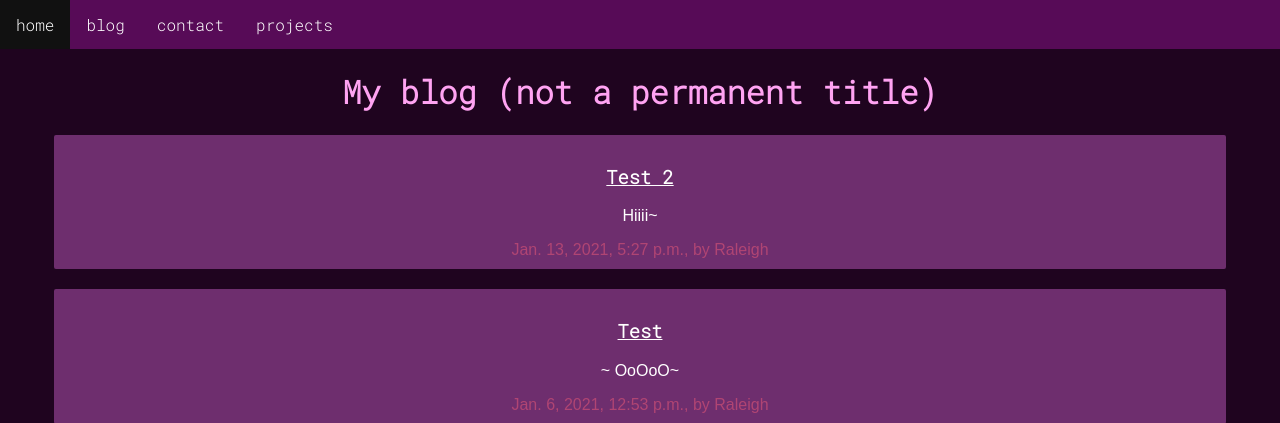
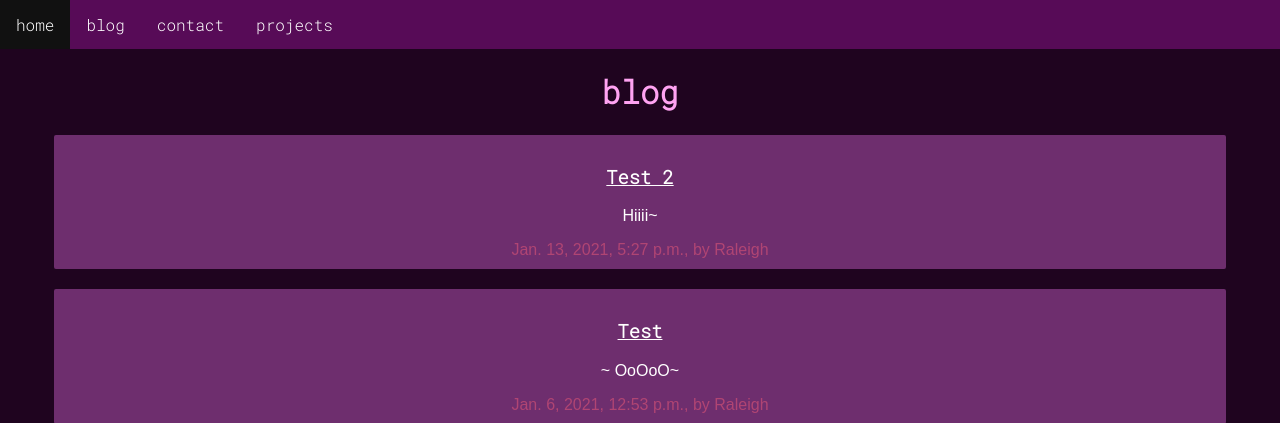
Before and after one commit to l3gacyb3ta/blog, a Django app: page /blog in a window 1280 px wide. Shown: the top 423 px of the page. Run offline with Django 3.2, Linux system fonts and the light colour scheme; data comes from the database, SQL or seed files in the repository.

Commit message:
Refinements, #release time!

```diff
--- a/blog_app/static/css/blog.css
+++ b/blog_app/static/css/blog.css
@@ -157,3 +157,7 @@ li a:hover {
   width: 100%;
   height: 100%;
 }
+
+.wavy-text{
+  filter:url('#wavy');
+}
--- a/blog_app/templates/blog/contact.html
+++ b/blog_app/templates/blog/contact.html
@@ -3,7 +3,7 @@
   <head>
     <link rel="stylesheet" href="{% static 'css/navbar.css' %}">
     <link rel="stylesheet" href="{% static 'css/blog.css' %}">
-    <title>l3gacy - home</title>
+    <title>l3gacy - contacts</title>
   </head>
   <body>
     <ul>
@@ -13,6 +13,9 @@
      <li><a href="/projects">projects</a></li>
     </ul>
 
+    <br>
+    <h1 class="center">contact me!</h1>
+    <br>
 
     {% for contact in contacts %}
     <article class="center"><p><a href="{{ contact.url }}">{{ contact.name }}</a> - {{ contact.flavor_text }}</p></article>
--- a/blog_app/templates/blog/post_detail.html
+++ b/blog_app/templates/blog/post_detail.html
@@ -14,7 +14,7 @@
     </ul>
 
     <article>
-      <h1 class="center"> <a href="/">My blog (not a permanent title) - {{ post.title }}</a></h1>
+      <h1 class="center"> <a href="/blog">My blog (not a permanent title) - {{ post.title }}</a></h1>
       {% if post.published_date %}
           <date>
               {{ post.published_date }}
--- a/blog_app/templates/blog/post_list.html
+++ b/blog_app/templates/blog/post_list.html
@@ -3,7 +3,7 @@
   <head>
     <link rel="stylesheet" href="{% static 'css/navbar.css' %}">
     <link rel="stylesheet" href="{% static 'css/blog.css' %}">
-    <title>l3gacy - home</title>
+    <title>l3gacy - blog</title>
   </head>
   <body>
     <ul>
@@ -13,11 +13,11 @@
      <li><a href="/projects">projects</a></li>
     </ul>
 
-    <h1 class="center">My blog (not a permanent title) </h1>
+    <h1 class="center">blog</h1>
     <div id="post_list" class="center">
 
     {% for post in posts %}
-      <article class="darken">
+      <article class="darken" onclick="location.href = '{% url 'post_detail' pk=post.pk %}'">
         <h3><a href = "{% url 'post_detail' pk=post.pk %}">{{ post.title }}</a></h3>
         <p>{{ post.flavor_text }}</p>
         <date>{{ post.published_date }}, by {{ post.author }}</date>
--- a/blog_app/templates/blog/projects.html
+++ b/blog_app/templates/blog/projects.html
@@ -3,7 +3,7 @@
   <head>
     <link rel="stylesheet" href="{% static 'css/blog.css' %}">
     <link rel="stylesheet" href="{% static 'css/navbar.css' %}">
-    <title>l3gacy - home</title>
+    <title>l3gacy - projects</title>
 
   </head>
   <body>
@@ -15,6 +15,7 @@
      <li><a href="/projects">projects</a></li>
     </ul>
 
+    <h1 class="center">projects</h1>
 
     {% for project in projects %}
     <article class="center">
```
